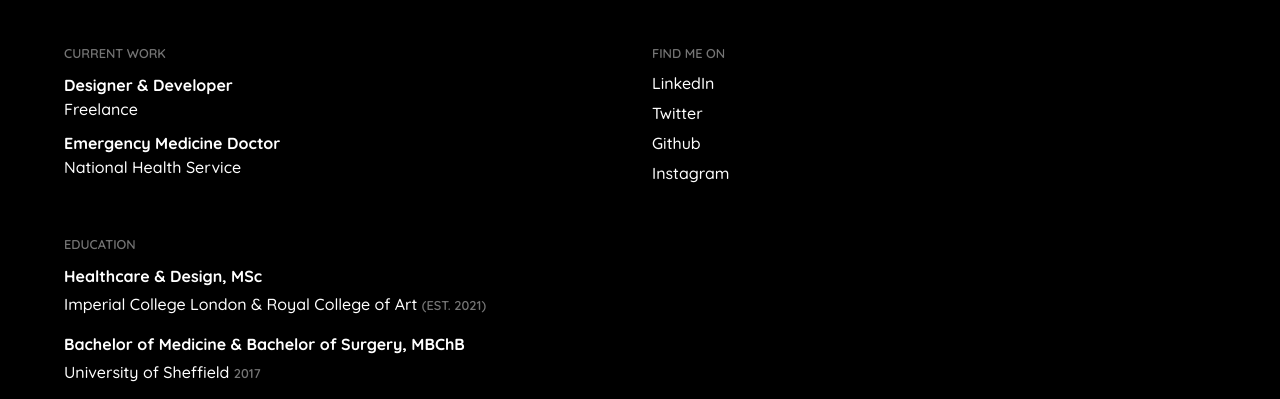
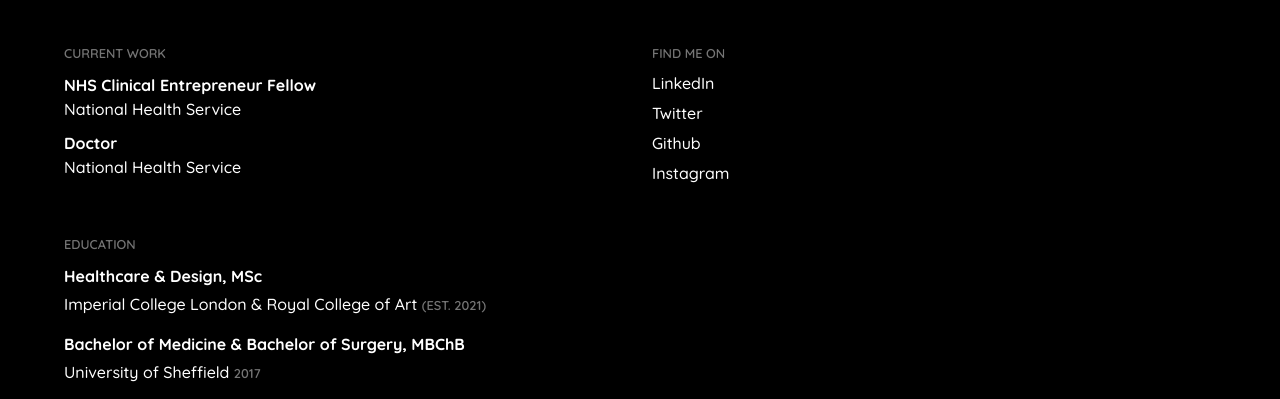
Before and after one commit to jchui/jchui-website, a Gatsby site: page / in a window 1280 px wide. Shown: the part 678-1077 px from the top of the page. Built offline with nearby package versions, Linux system fonts and the light colour scheme; Gatsby itself is replaced by a stand-in of ours.

Commit message:
Updated footer

```diff
--- a/src/components/footer.js
+++ b/src/components/footer.js
@@ -17,11 +17,11 @@
         <div className="column">
           <span>Current Work</span>
           <p>
-              <b>Designer & Developer</b><br/>
-              Freelance
+              <b>NHS Clinical Entrepreneur Fellow</b><br/>
+              National Health Service
           </p>
           <p>
-              <b>Emergency Medicine Doctor</b><br/>
+              <b>Doctor</b><br/>
               National Health Service
           </p>
         </div>
```
